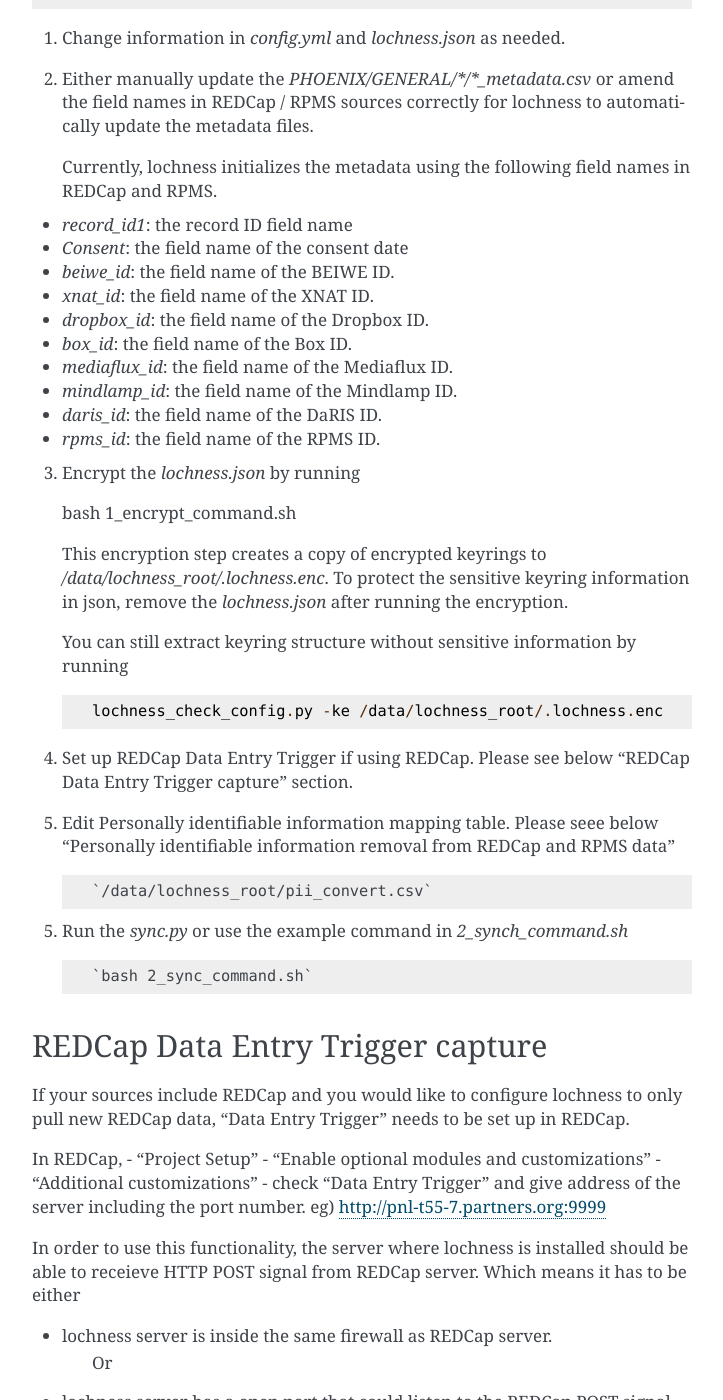
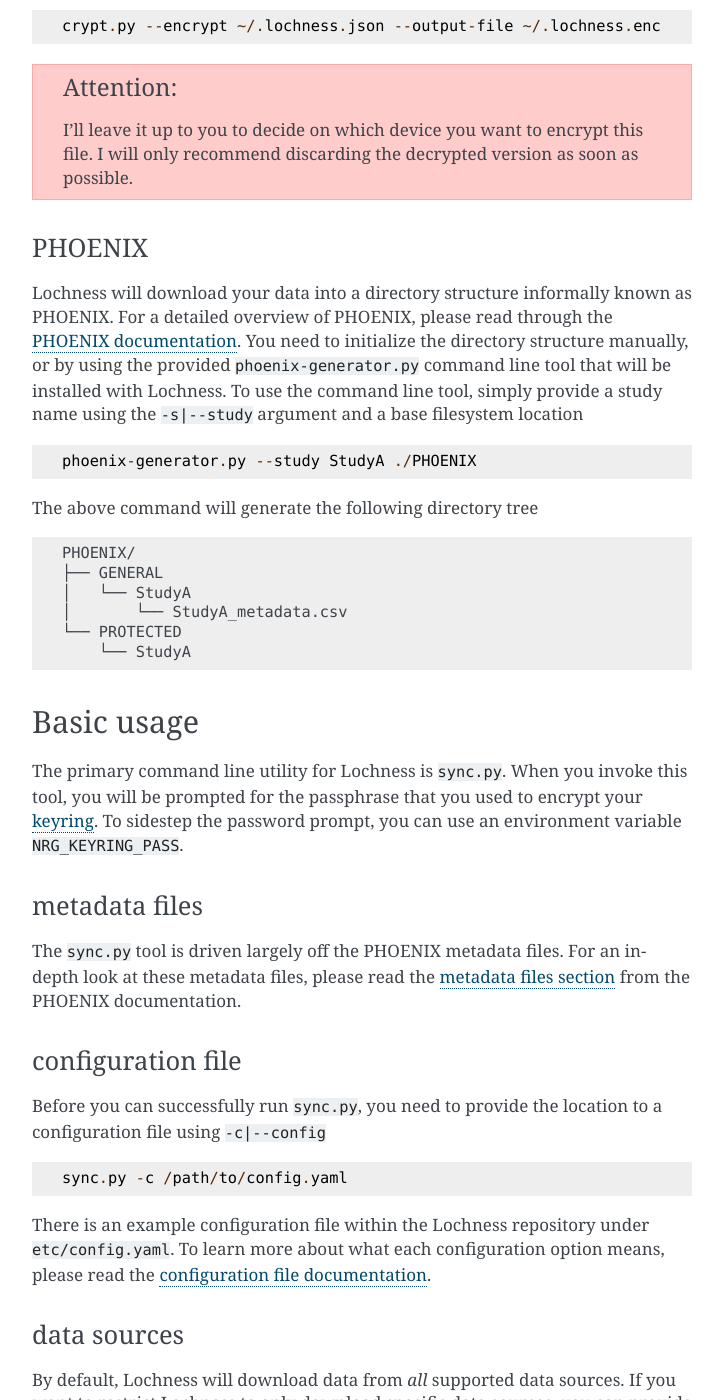
Before and after one commit to harvard-nrg/lochness, a Sphinx documentation site: the page built from docs/source/quick_start.rst, in a window 1280 px wide and 1400 px high, scrolled down 1786 px. Shown: the whole window, without its empty margins (388-1111 px from the left). Built offline with Sphinx 7.4.7, drawn with Linux system fonts in a browser that asks for light colours; some of the changed text lies outside the part shown.

Commit message:
docs fix: duplication removed

```diff
--- a/docs/source/quick_start.rst
+++ b/docs/source/quick_start.rst
@@ -13,187 +13,6 @@
 Just use ``pip`` ::
 
     pip install lochness
-
-
-For most recent DPACC-lochness ::
-
-    pip install git+https://github.com/PREDICT-DPACC/lochness
-
-
-For debugging ::
-
-    cd ~
-    git clone https://github.com/PREDICT-DPACC/lochness
-    pip install -r ~/lochness/requirements.txt
-
-    export PATH=${PATH}:~/lochness/scripts  # add to ~/.bashrc
-    export PYTHONPATH=${PYTHONPATH}:~/lochness  # add to ~/.bashrc
-
-
-
-
-Setup from a template
----------------------
-
-Creating the template
-~~~~~~~~~~~~~~~~~~~~~
-Setting up lochness from scratch could be slightly confusing in the beginning.
-Try using the `lochness_create_template.py` to create a starting point.
-
-Create an example template to easily structure the lochness system ::
-
-    # PREDICT
-    lochness_create_template.py \
-        --outdir /data/lochness_root \
-        --studies BWH McLean \
-        --sources redcap xnat box mindlamp \
-        --email kevincho@bwh.harvard.edu \
-        --poll_interval 43200 \
-        --ssh_host erisone.partners.org \
-        --ssh_user kc244
-
-    # PRESCIENT
-    lochness_create_template.py \
-        --outdir /data/lochness_root \
-        --studies BWH McLean \
-        --sources RPMS daris mediaflux mindlamp \
-        --email kevincho@bwh.harvard.edu \
-        --poll_interval 43200 \
-        --ssh_host erisone.partners.org \
-        --ssh_user kc244
-
-    # For more options: lochness_create_template.py -h
-
-
-Making edits to the template
-~~~~~~~~~~~~~~~~~~~~~~~~~~~~
-
-Running one of the commands above will create the structure below ::
-
-    /data/lochness_root/
-    ├── 1_encrypt_command.sh
-    ├── 2_sync_command.sh
-    ├── PHOENIX
-    │   ├── GENERAL
-    │   │   ├── BWH
-    │   │   │   └── BWH_metadata.csv
-    │   │   └── McLean
-    │   │       └── McLean_metadata.csv
-    │   └── PROTECTED
-    │       ├── BWH
-    │       └── McLean
-    ├── config.yml
-    ├── lochness.json
-    └── pii_convert.csv
-
-
-
-1. Change information in `config.yml` and `lochness.json` as needed.
-
-
-2. Either manually update the `PHOENIX/GENERAL/*/*_metadata.csv` or
-   amend the field names in REDCap / RPMS sources correctly for lochness to
-   automatically update the metadata files.
-
-   Currently, lochness initializes the metadata using the following field names
-   in REDCap and RPMS.
-
-- `record_id1`: the record ID field name
-- `Consent`: the field name of the consent date
-- `beiwe_id`: the field name of the BEIWE ID.
-- `xnat_id`: the field name of the XNAT ID.
-- `dropbox_id`: the field name of the Dropbox ID.
-- `box_id`: the field name of the Box ID.
-- `mediaflux_id`: the field name of the Mediaflux ID.
-- `mindlamp_id`: the field name of the Mindlamp ID.
-- `daris_id`: the field name of the DaRIS ID.
-- `rpms_id`: the field name of the RPMS ID.
-
-
-3. Encrypt the `lochness.json` by running ::
-
-   bash 1_encrypt_command.sh
-
-
-   This encryption step creates a copy of encrypted keyrings to
-   `/data/lochness_root/.lochness.enc`. To protect the sensitive keyring
-   information in json, remove the `lochness.json` after running the encryption.
-
-
-   You can still extract keyring structure without sensitive information by running ::
-
-      lochness_check_config.py -ke /data/lochness_root/.lochness.enc
-
-
-4. Set up REDCap Data Entry Trigger if using REDCap. Please see below
-   "REDCap Data Entry Trigger capture" section.
-
-
-5. Edit Personally identifiable information mapping table. Please seee below
-   "Personally identifiable information removal from REDCap and RPMS data" ::
-
-    `/data/lochness_root/pii_convert.csv`
-
-
-5. Run the `sync.py` or use the example command in `2_synch_command.sh` ::
-
-   `bash 2_sync_command.sh`
-
-
-REDCap Data Entry Trigger capture
----------------------------------
-If your sources include REDCap and you would like to configure lochness to
-only pull new REDCap data, "Data Entry Trigger" needs to be set up in REDCap.
-
-In REDCap,
-- "Project Setup"
-- "Enable optional modules and customizations"
-- "Additional customizations"
-- check "Data Entry Trigger" and give address of the server including the port number. eg) http://pnl-t55-7.partners.org:9999
-
-
-In order to use this functionality, the server where lochness is installed
-should be able to receieve HTTP POST signal from REDCap server. Which means it
-has to be either
-
-- lochness server is inside the same firewall as REDCap server.
-    Or
-- lochness server has a open port that could listen to the REDCap POST signal.
-
-
-After setting the "Data Entry Trigger" on REDCap settings, run below to update
-the `/data/data_entry_trigger_db.csv` real-time::
-
-    # please specify the same port defined in the REDCap settings
-    listen_to_redcap.py --database_csv /data/data_entry_trigger_db.csv \
-                        --port 9999
-
-
-It would be useful to run `listen_to_redcap.py` in background, maybe inside a
-`gnu screen` so it runs continuously without interference.
-
-
-
-Personally identifiable information removal from REDCap and RPMS data
-----------------------------------------------------------------------
-A path of csv file can be provided, which has information about how to process
-each PII fields.
-
-For example::
-
-    #/data/personally_identifiable_process_mappings.csv
-
-    pii_label_string | process
-    -----------------|---------------
-    address          | remove
-    date             | change_date
-    phone_number     | random_number
-    patient_name     | random_string
-    subject_name     | replace_with_subject_id
-
-Any value from the field, with names that match to `pii_label_string` rows,
-the labelled **PII processing method** will be used to process the raw values
-to remove or replace the PIIs.
 
 
 
```
